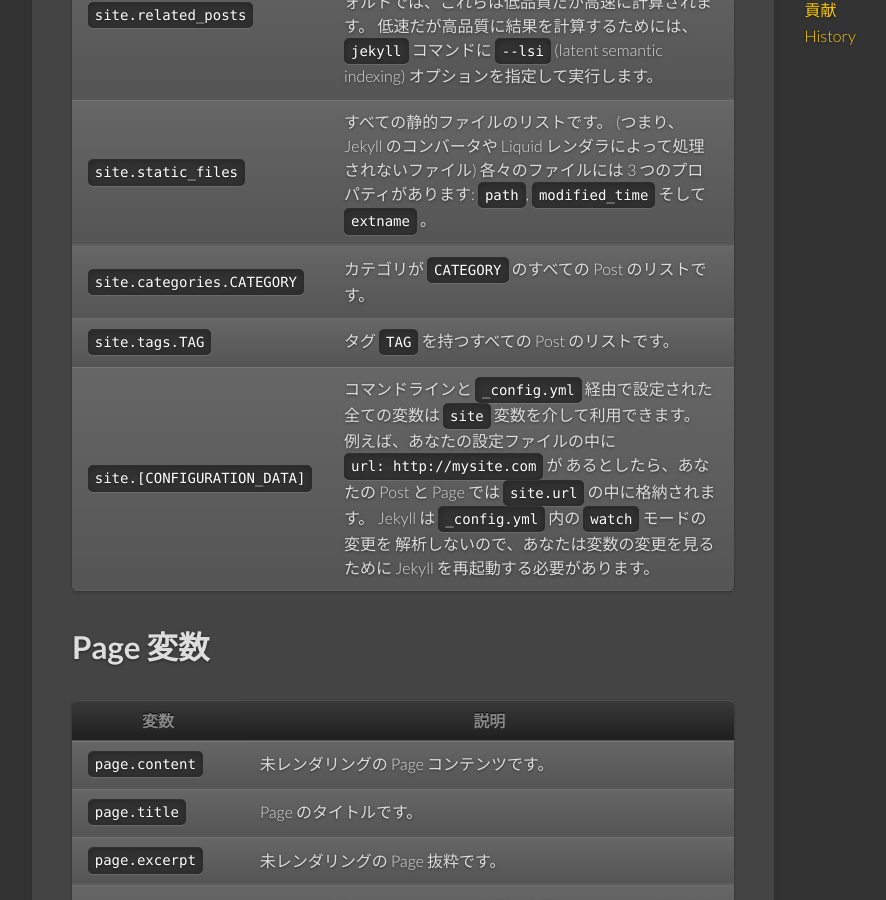
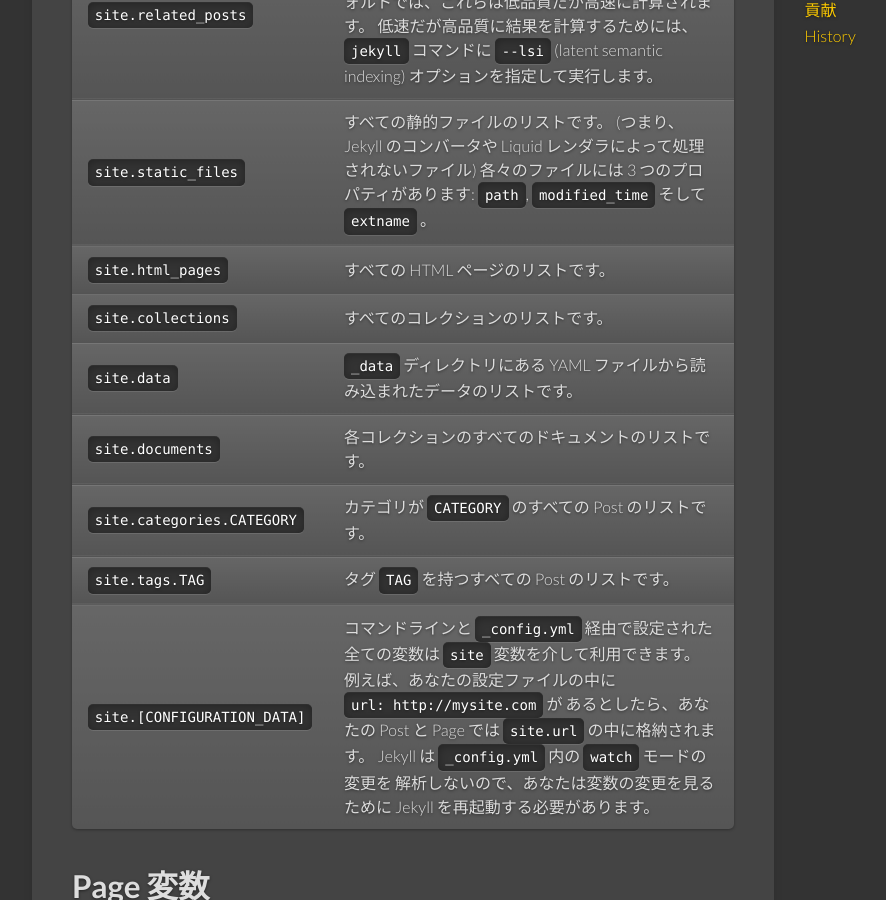
Before and after one commit to jekyllrb-ja/jekyllrb-ja.github.io, a Jekyll site: the page built from _docs/variables.md, in a window 1280 px wide and 900 px high, scrolled down 1307 px. Shown: the whole window, without its empty margins (139-1025 px from the left). Built offline with Jekyll 4.4.1, drawn with Linux system fonts in a browser that asks for light colours; nearby versions of some CDN libraries; comment, search, counter and statistics services are not loaded.

Commit message:
update variables.md

```diff
--- a/_docs/variables.md
+++ b/_docs/variables.md
@@ -2,8 +2,9 @@
 layout: docs
 title: 変数
 prev_section: pages
-next_section: datafiles
+next_section: collections
 permalink: /docs/variables/
+base_revision: 0fbdc6944041147c2d21b306751b078860b6603b[refs/heads/master]
 ---
 
 <!--original
@@ -202,6 +203,38 @@
       </p></td>
     </tr>
     <tr>
+      <td><p><code>site.html_pages</code></p></td>
+      <td><p>
+
+        すべての HTML ページのリストです。
+
+      </p></td>
+    </tr>
+    <tr>
+      <td><p><code>site.collections</code></p></td>
+      <td><p>
+
+        すべてのコレクションのリストです。
+
+      </p></td>
+    </tr>
+    <tr>
+      <td><p><code>site.data</code></p></td>
+      <td><p>
+
+        <code>_data</code> ディレクトリにある YAML ファイルから読み込まれたデータのリストです。
+
+      </p></td>
+    </tr>
+    <tr>
+      <td><p><code>site.documents</code></p></td>
+      <td><p>
+
+        各コレクションのすべてのドキュメントのリストです。
+
+      </p></td>
+    </tr>
+    <tr>
       <td><p><code>site.categories.CATEGORY</code></p></td>
       <td><p>
 
@@ -287,6 +320,38 @@
         A list of all static files (i.e. files not processed by Jekyll's
         converters or the Liquid renderer). Each file has three properties:
         <code>path</code>, <code>modified_time</code> and <code>extname</code>.
+
+      </p></td>
+    </tr>
+    <tr>
+      <td><p><code>site.html_pages</code></p></td>
+      <td><p>
+
+        A list of all HTML Pages.
+
+      </p></td>
+    </tr>
+    <tr>
+      <td><p><code>site.collections</code></p></td>
+      <td><p>
+
+        A list of all the collections.
+
+      </p></td>
+    </tr>
+    <tr>
+      <td><p><code>site.data</code></p></td>
+      <td><p>
+
+        A list containing the data loaded from the YAML files located in the <code>_data</code> directory.
+
+      </p></td>
+    </tr>
+    <tr>
+      <td><p><code>site.documents</code></p></td>
+      <td><p>
+
+        A list of all the documents in every collection.
 
       </p></td>
     </tr>
```
